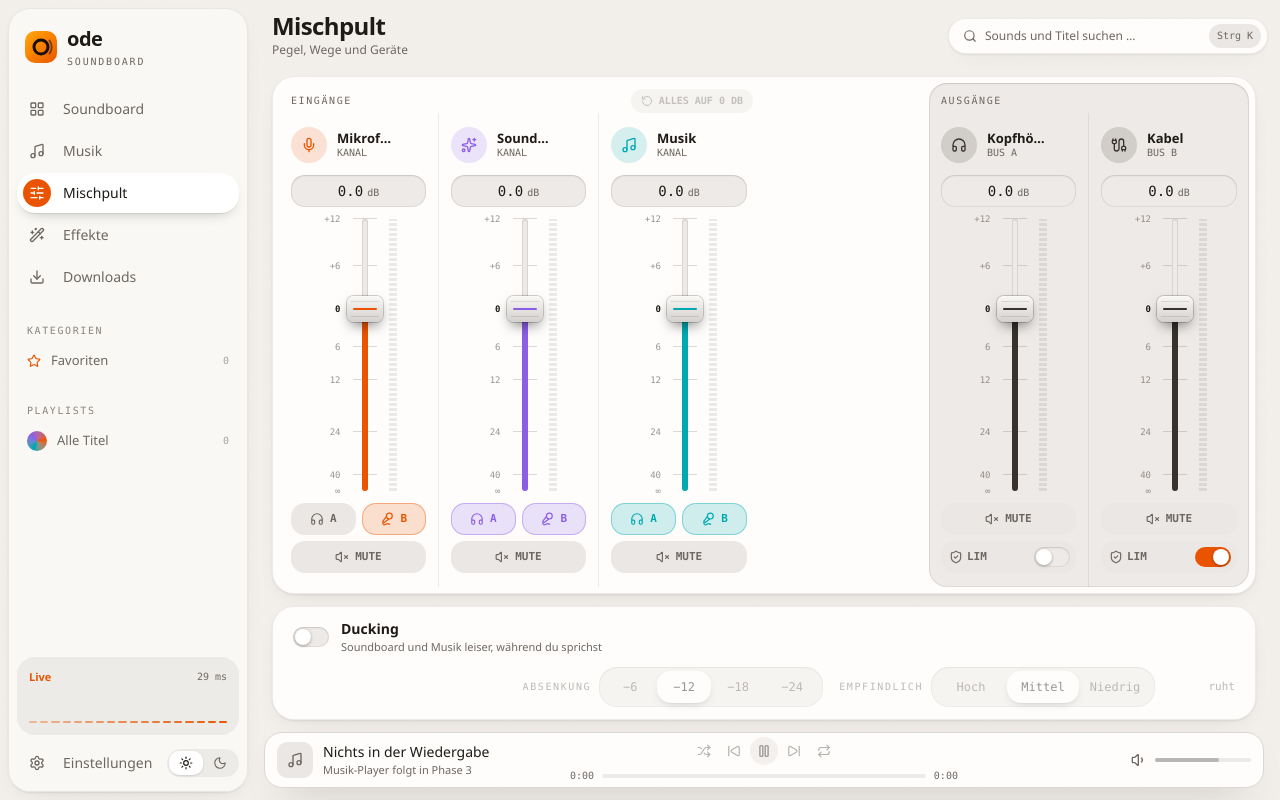
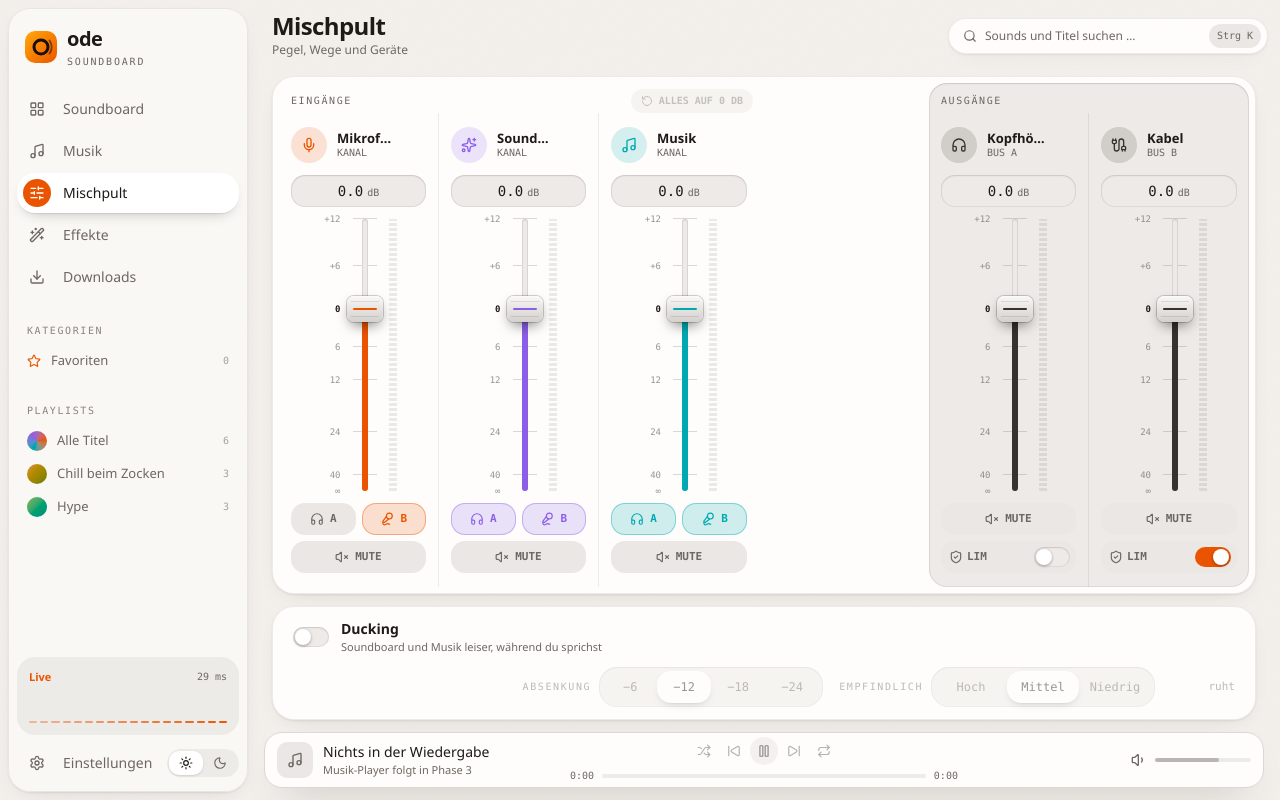
Before and after one commit to MosesCommitsFraud/Ode, a React (Vite) app: page / in a window 1280 px wide. Built offline with nearby package versions, Linux system fonts and the light colour scheme; the HTML template or start-up script is replaced by a standard one.

Commit message:
Sidebar-Playlists aus der Musikbibliothek
Alle Titel und jede Playlist mit Titelanzahl und eigenem Cover-Verlauf;
ein Klick öffnet die Musik-Ansicht mit der Playlist, Plus legt eine neue an.

```diff
--- a/src/components/shell/Sidebar.tsx
+++ b/src/components/shell/Sidebar.tsx
@@ -1,5 +1,6 @@
 import { Download, LayoutGrid, Moon, Music, Plus, Settings, SlidersHorizontal, Star, Sun, Wand2 } from "lucide-react";
-import { useRef, type ReactNode } from "react";
+import { useEffect, useRef, type ReactNode } from "react";
+import { music, useMusic } from "~/lib/music";
 import { useStore } from "~/lib/store";
 import { cn, gainToDb } from "~/lib/utils";
 
@@ -78,34 +79,113 @@ function NavItem({
   );
 }
 
-function Section({ title, children }: { title: string; children: ReactNode }) {
+function Section({ title, onAdd, children }: { title: string; onAdd?: () => void; children: ReactNode }) {
   return (
     <div>
       <div className="group flex h-7 items-center justify-between pr-1 pl-2.5">
         <span className="font-mono text-3xs tracking-[0.16em] text-muted-foreground/80 uppercase">{title}</span>
+        {onAdd && (
           <button
             type="button"
             title={`${title} hinzufügen`}
+            onClick={onAdd}
             className="flex size-5 cursor-default items-center justify-center rounded-md text-muted-foreground opacity-0 transition-opacity group-hover:opacity-100 hover:bg-sidebar-accent hover:text-foreground [&_svg]:size-3.5"
           >
             <Plus />
           </button>
+        )}
       </div>
       <div className="space-y-px">{children}</div>
     </div>
   );
 }
 
-function ListItem({ swatch, label, count }: { swatch: ReactNode; label: string; count: number }) {
+function ListItem({
+  swatch,
+  label,
+  count,
+  active,
+  onClick,
+}: {
+  swatch: ReactNode;
+  label: string;
+  count: number;
+  active?: boolean;
+  onClick?: () => void;
+}) {
   return (
     <button
       type="button"
-      className="flex h-8 w-full cursor-default items-center gap-2.5 rounded-lg px-2.5 text-left text-[13px] text-muted-foreground transition-colors hover:bg-sidebar-accent hover:text-foreground"
+      onClick={onClick}
+      className={cn(
+        "flex h-8 w-full cursor-default items-center gap-2.5 rounded-lg px-2.5 text-left text-[13px] transition-colors",
+        active
+          ? "bg-sidebar-accent font-medium text-foreground"
+          : "text-muted-foreground hover:bg-sidebar-accent hover:text-foreground",
+      )}
     >
       {swatch}
       <span className="flex-1 truncate">{label}</span>
       <span className="font-mono text-3xs tabular-nums opacity-60">{count}</span>
     </button>
+  );
+}
+
+/** Kleines Cover: jede Playlist bekommt einen eigenen Farbverlauf aus ihrer ID. */
+function Cover({ seed }: { seed: number | null }) {
+  const from = seed === null ? 200 : (seed * 67) % 360;
+  return (
+    <span
+      className="size-5 shrink-0 rounded-md"
+      style={{
+        background:
+          seed === null
+            ? "conic-gradient(from 200deg, var(--ch-music), var(--ch-soundboard), var(--primary), var(--ch-music))"
+            : `linear-gradient(135deg, oklch(0.72 0.14 ${from}), oklch(0.55 0.16 ${(from + 50) % 360}))`,
+      }}
+    />
+  );
+}
+
+function Playlists({ view, onView }: { view: View; onView: (view: View) => void }) {
+  const playlists = useMusic((s) => s.playlists);
+  const total = useMusic((s) => s.tracks.length);
+  const selected = useMusic((s) => s.selectedPlaylist);
+
+  useEffect(() => {
+    void music.init();
+  }, []);
+
+  const open = (id: number | null) => {
+    music.selectPlaylist(id);
+    onView("music");
+  };
+
+  const create = async () => {
+    await music.createPlaylist("Neue Playlist");
+    onView("music");
+  };
+
+  return (
+    <Section title="Playlists" onAdd={() => void create()}>
+      <ListItem
+        swatch={<Cover seed={null} />}
+        label="Alle Titel"
+        count={total}
+        active={view === "music" && selected === null}
+        onClick={() => open(null)}
+      />
+      {playlists.map((p) => (
+        <ListItem
+          key={p.id}
+          swatch={<Cover seed={p.id} />}
+          label={p.name}
+          count={p.trackIds.length}
+          active={view === "music" && selected === p.id}
+          onClick={() => open(p.id)}
+        />
+      ))}
+    </Section>
   );
 }
 
@@ -200,15 +280,7 @@ export function Sidebar({
           <ListItem swatch={<Star className="size-3.5 text-primary" />} label="Favoriten" count={0} />
         </Section>
 
-        <Section title="Playlists">
-          <ListItem
-            swatch={
-              <span className="size-5 rounded-md bg-[conic-gradient(from_200deg,var(--ch-music),var(--ch-soundboard),var(--primary),var(--ch-music))]" />
-            }
-            label="Alle Titel"
-            count={0}
-          />
-        </Section>
+        <Playlists view={view} onView={onView} />
       </nav>
 
       <div className="space-y-2 p-2">
```
Lines whose indentation alone changed are shown as unchanged.
